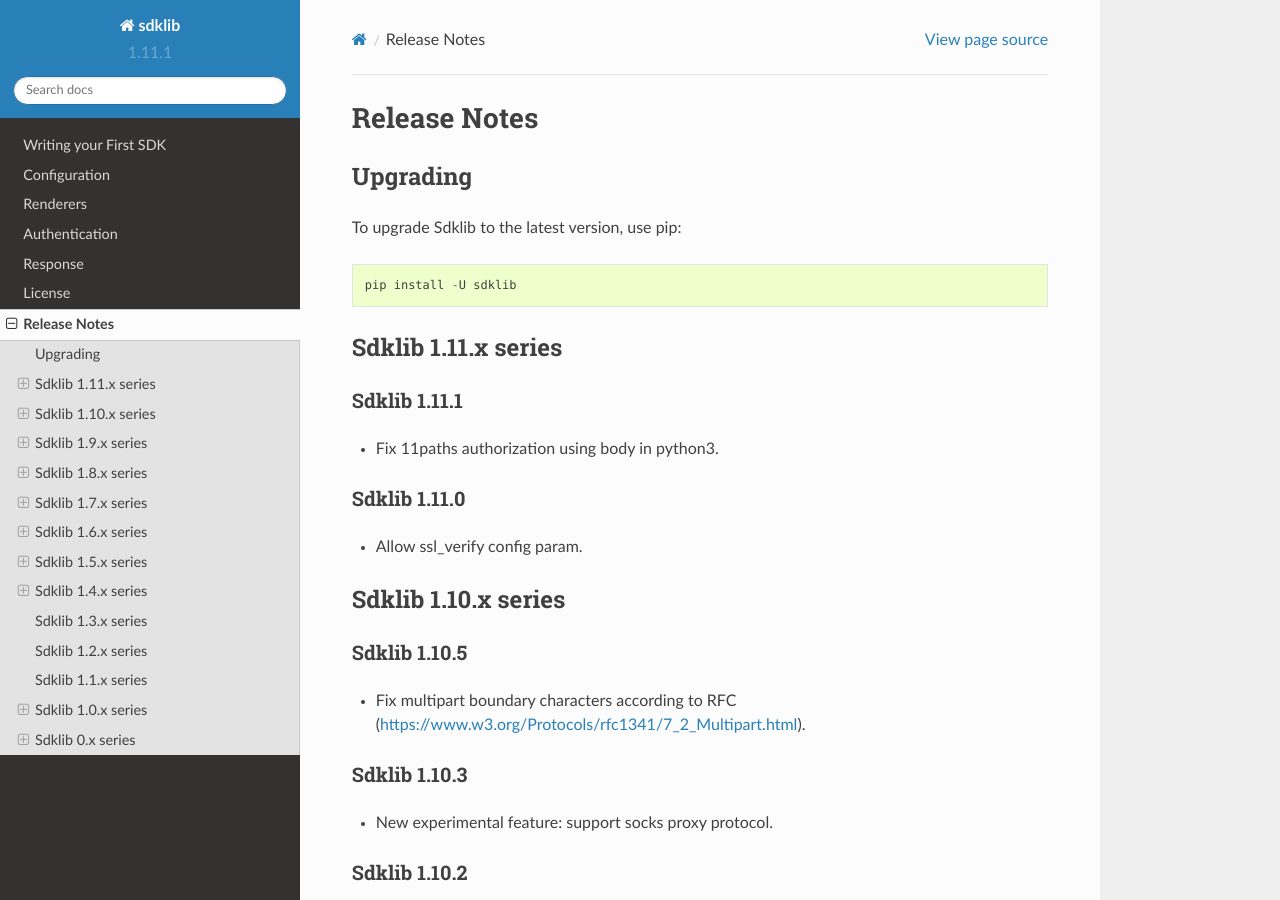
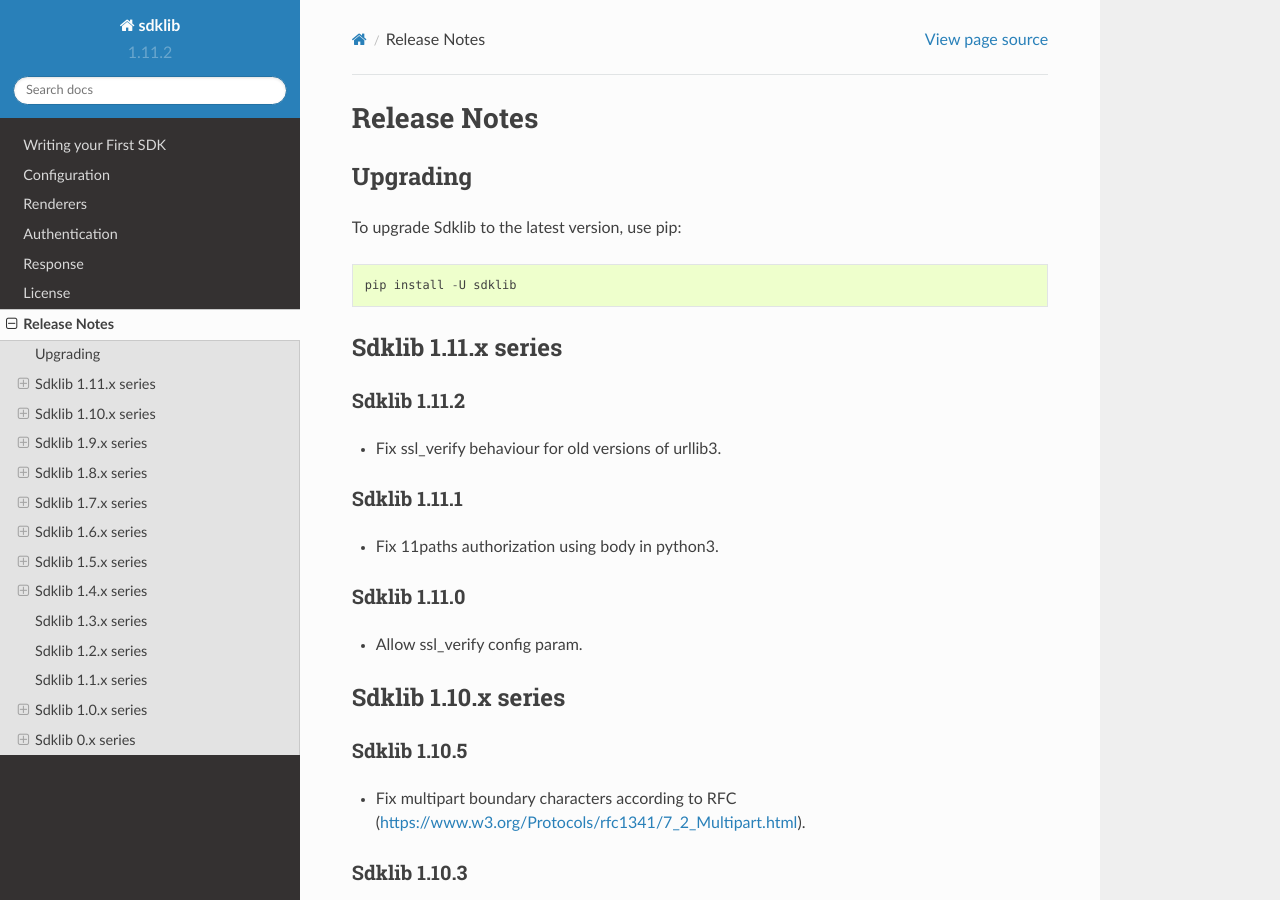
Before and after one commit to ivanprjcts/sdklib, a Sphinx documentation site: the page built from docs/about/release-notes.rst, in a window 1280 px wide and 900 px high. Built offline with Sphinx 7.4.7 and the Read the Docs theme 2.0.0, drawn with Linux system fonts in a browser that asks for light colours; pages that are not in the unit, such as notebooks, are missing from menus.

Commit message:
Update version to 1.11.2

```diff
--- a/docs/about/release-notes.rst
+++ b/docs/about/release-notes.rst
@@ -12,6 +12,11 @@
 
 Sdklib 1.11.x series
 ===================
+
+Sdklib 1.11.2
+-------------
+
+- Fix ssl_verify behaviour for old versions of urllib3.
 
 Sdklib 1.11.1
 -------------
--- a/sdklib/__version__.py
+++ b/sdklib/__version__.py
@@ -1 +1 @@
-release = '1.11.1'
+release = '1.11.2'
```
